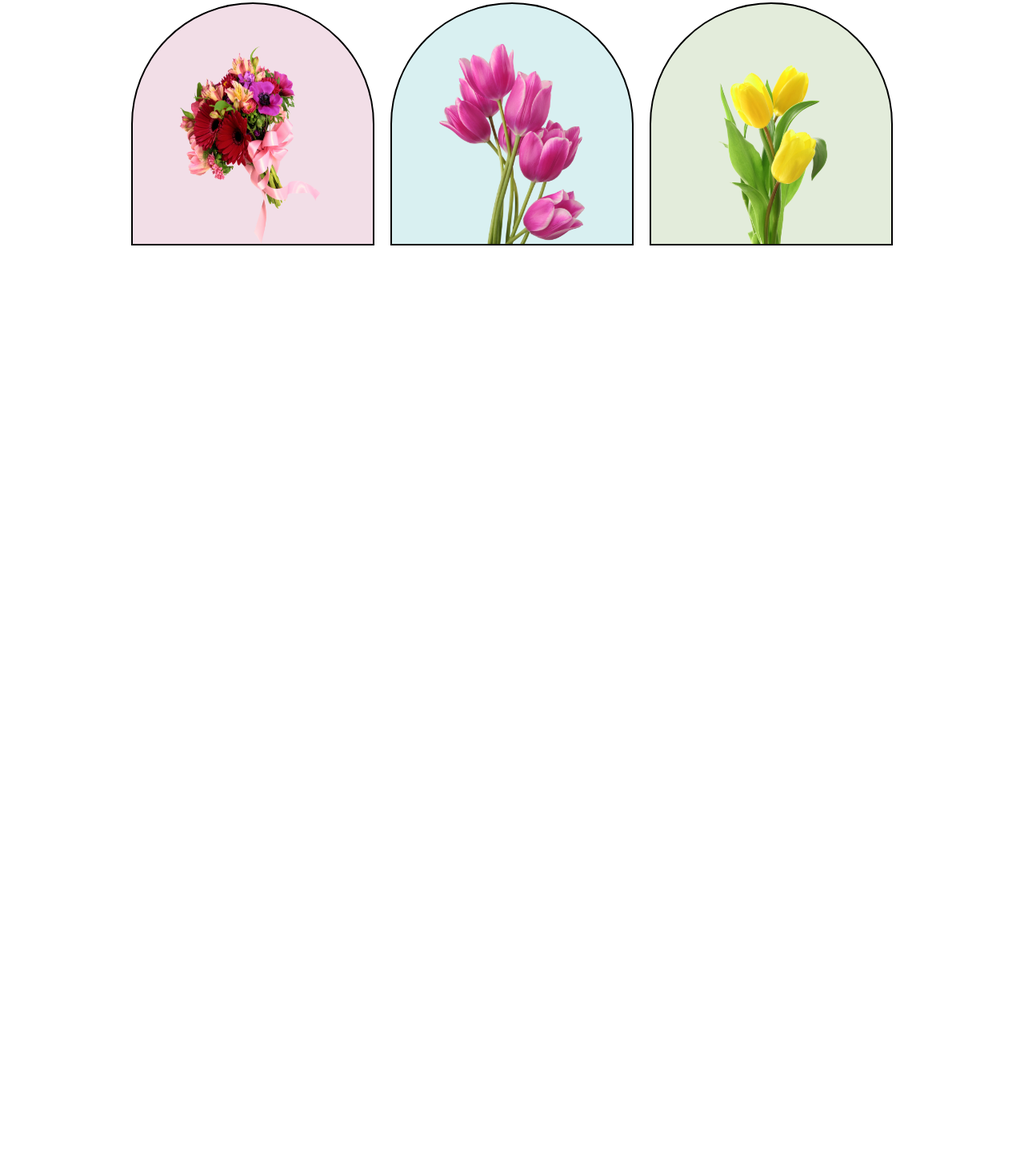
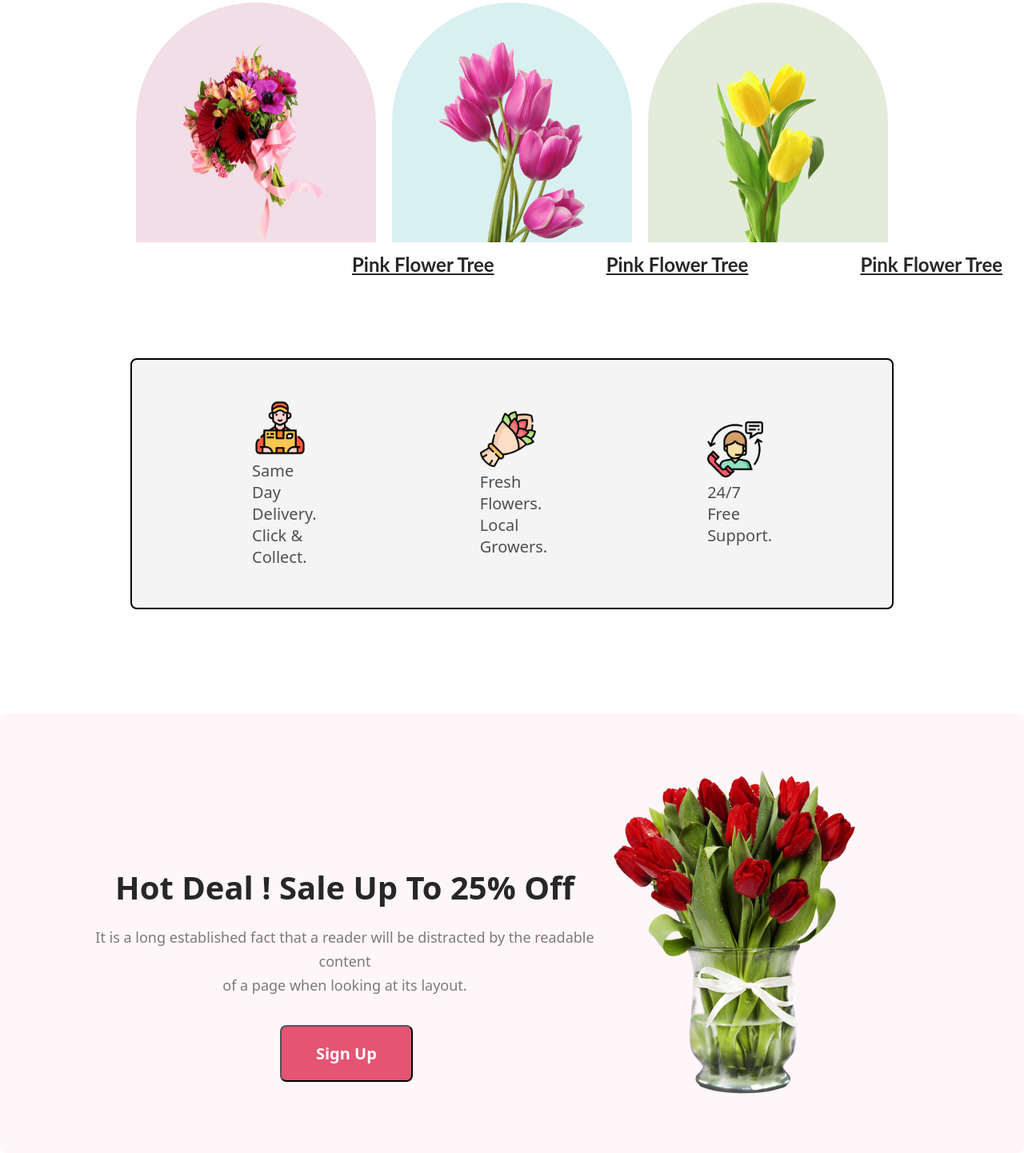
Before and after one commit to Mahadi1000/project2, a plain HTML site: page index.html in a window 1280 px wide. Shown: the part 942-2384 px from the top of the page at 80% size. Before the commit the page ends 1249 px from the top, so only its background shows below. Drawn offline with Linux system fonts and the light colour scheme.

Commit message:
hot deal done

```diff
--- a/index.css
+++ b/index.css
@@ -68,9 +68,7 @@
 .image{
     display: flex;
     justify-content: center;
-    border: 2px solid black;
     border-radius: 300px 300px 0px 0px;
-
     padding: 50px 100px;
     width: 100px;
     height: 200px;
@@ -79,6 +77,31 @@
     height: 250px;
     width: 200px;
 
+}
+.text-container{
+    display: flex;
+}
+.flower-text-1{
+    margin-top: 10px;
+    margin-left: 440px;
+}
+.flower-text-2{
+    margin-top: 10px;
+    margin-left: 140px;
+}
+.flower-text-3{
+    margin-left: 140px;
+    margin-top: 10px;
+}
+.flower-text{
+    color: #272727;
+    text-align: center;
+    font-family: Lato;
+    font-size: 24px;
+    font-style: normal;
+    font-weight: 700;
+    line-height: 35px;
+    text-decoration-line: underline;
 }
 .image-1{
     background: rgba(167, 33, 98, 0.15);
@@ -92,3 +115,65 @@
     background: rgba(71, 125, 17, 0.15);
     margin-left: 20px;
 }
+/* logo style */
+#logo{
+    display: flex;
+    justify-content: center;
+    border: 2px solid black;
+    padding: 50px;
+    max-width: 850px;
+    align-items: center;
+    margin:  auto;
+    margin-top: 100px;
+    border-radius: 8px;
+    background: rgba(39, 39, 39, 0.05);
+}
+.logo{
+    margin-right: 100px;
+    margin-left: 100px;
+}
+.logo-text{
+    color: rgba(39, 39, 39, 0.80);
+    text-align: inherit;
+    font-size: 20px;
+    font-style: normal;
+    font-weight: 300;
+
+
+}
+.logo img{
+    height: 70px;
+}
+/* hot deal style */
+#hot-deal{
+    display: flex;
+    margin-top: 130px;
+    border-radius: 8px;
+    background: rgba(229, 84, 115, 0.05);
+    padding: 100px;
+    max-height: 350px;
+    justify-content: space-around;
+    align-items: center;
+}
+.hot-deal-header{
+    text-align: center;
+    color: #272727;
+    font-size: 40px;
+    font-weight: 800;
+    margin-top: 100px;
+    margin-bottom: 20px;
+}
+.btn2 {
+    padding: 20px 43px;
+    border-radius: 8px;
+    background: #E55473;
+    margin-top: 35px;
+    color: white;
+    font-size: 20px;
+    font-weight: 700;
+    margin-left: 250px;
+
+}
+#hot-deal img{
+    margin-right: 100px;
+}
--- a/index.html
+++ b/index.html
@@ -12,7 +12,7 @@
     <header class="banner">
             <div class="banner-content">
             <h2 class="name">Let's make <br> beautiful flowers a <br> part of your life.</h2>
-            <p class="banner-text text">It is a long established fact that a reader will be distracted by the readable content of a page when looking at its layout. The point of using Lorem Ipsum is that it has a more-or-less normal distribution of letters.</p>
+            <p class="banner-text text">It is a long established fact that a reader will be distracted by the readable content <br> of a page when looking at its layout. The point of using Lorem Ipsum <br> is that it has a more-or-less normal distribution of letters.</p>
             <button class="btn">Shop Now</button>
         </div>
             <img class="profile-pic" src="Flower Asset/pngwing 10.png" alt="">
@@ -30,8 +30,26 @@
                  src="Flower Asset/pngwing 5.png" alt=""></div>
             <div class="image image-2 "><img src="Flower Asset/pngwing 6.png" alt=""></div>
             <div class="image image-3"><img src="Flower Asset/pngwing 7.png" alt=""></div>
+            </section>
+        <div class="text-container"><p class="flower-text-1 flower-text">Pink Flower Tree</p>
+            <p class="flower-text-2 flower-text">Pink Flower Tree</p>
+            <p class="flower-text-3 flower-text">Pink Flower Tree</p></div>
+        <!-- logo -->
+        <section id="logo">
+            <div class="logo"><img
+           src="Flower Asset/Group 57.png" alt=""><p class="logo-text"> Same Day Delivery. Click & Collect.</p></div>
+            <div class=" logo "><img src="Flower Asset/Group 58.png" alt=""> <p class="logo-text">Fresh Flowers. Local Growers.</p></div>
+            <div class="logo"><img src="Flower Asset/Group 59.png" alt=""><p class="logo-text">24/7 Free Support.</p> </div>
         </section>
-        <!--  -->
+        <!-- hot deal -->
+        <section id="hot-deal">
+            <div class="decoration">
+                <h3 class="hot-deal-header">Hot Deal ! Sale Up To 25% Off</h3>
+                <p class="feature-text">It is a long established fact that a reader will be distracted by the readable content <br> of a page when looking at its layout.</p>
+                <button class="btn2">Sign Up</button>
+            </div>
+            <img src="Flower Asset/pngwing 8.png" alt="">
+        </section>
     </main>
 </body>
 </html>
```
